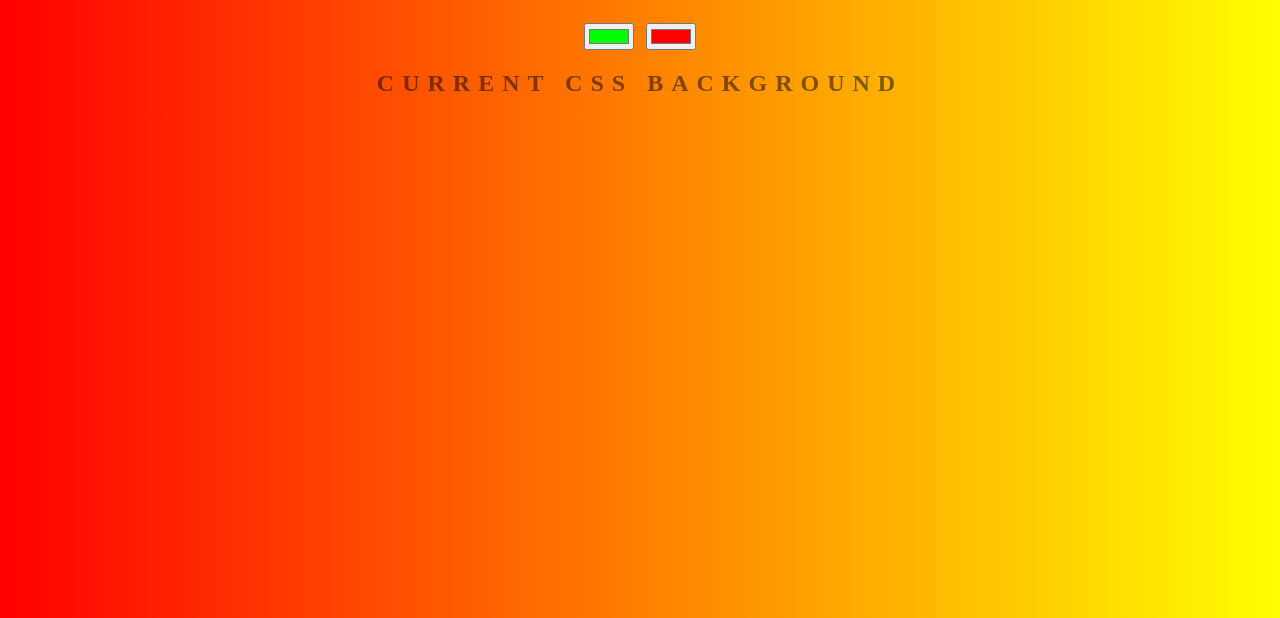
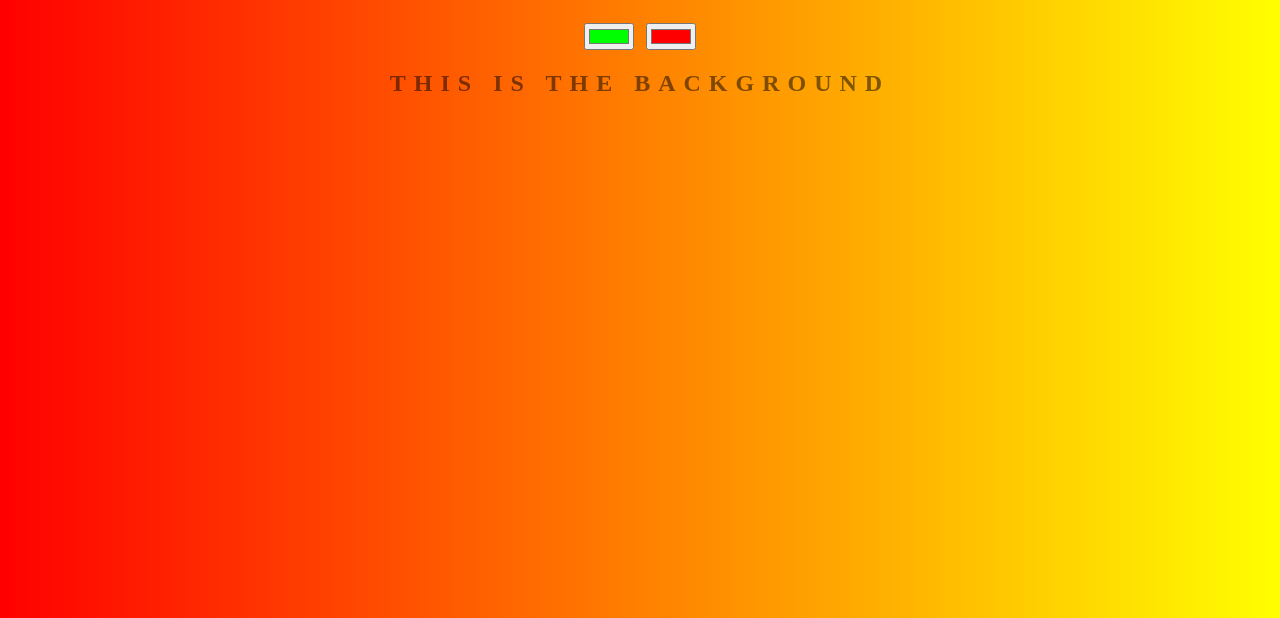
Before and after one commit to MAPRIZ/background-generator, a plain HTML site: page index.html in a window 1280 px wide. Shown: the part 182-800 px from the top of the page. Drawn offline with Linux system fonts and the light colour scheme.

Commit message:
Adding starting project

```diff
--- a/index.html
+++ b/index.html
@@ -1,14 +1,14 @@
 <!DOCTYPE html>
 <html>
 <head>
-	<title>Gradient Background</title>
+	<title>Super Background</title>
 	<link rel="stylesheet" type="text/css" href="style.css">
 </head>
 <body id="gradient">
 	<h1>Background Generator</h1>
 	<input oninput="setGradient()" class="color1" type="color" name="color1" value="#00ff00">
 	<input oninput="setGradient()" class="color2" type="color" name="color2" value="#ff0000">
-	<h2>Current CSS Background</h2>
+	<h2>This is the Background</h2>
 	<h3></h3>
 	<script type="text/javascript" src="script.js"></script>
 
```
